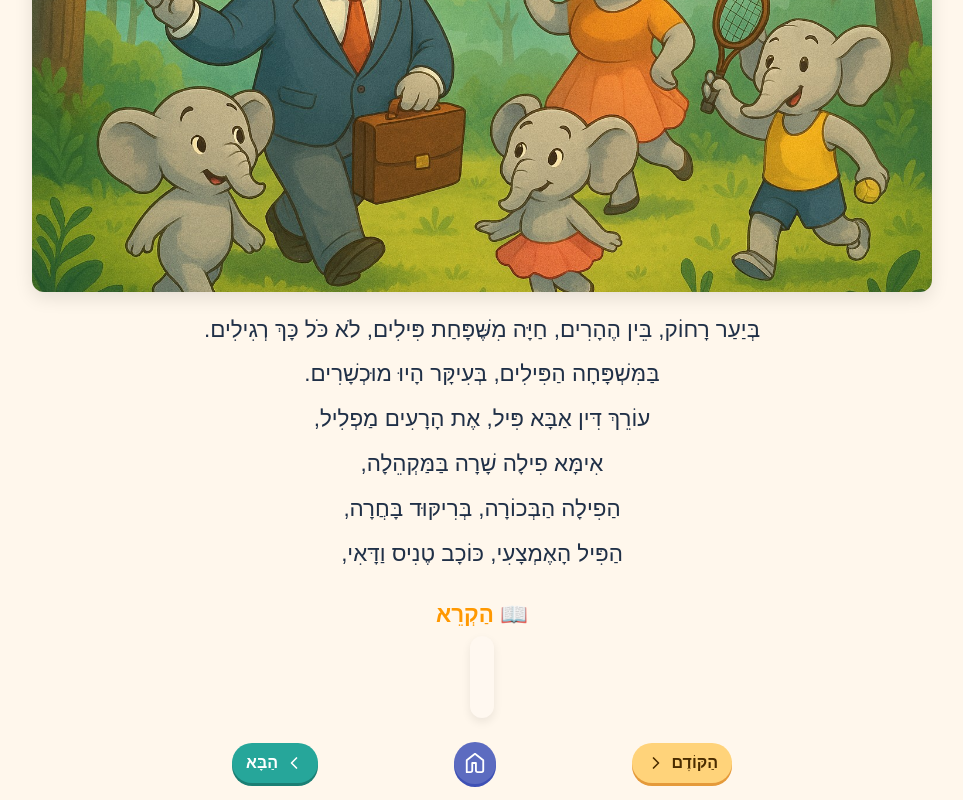
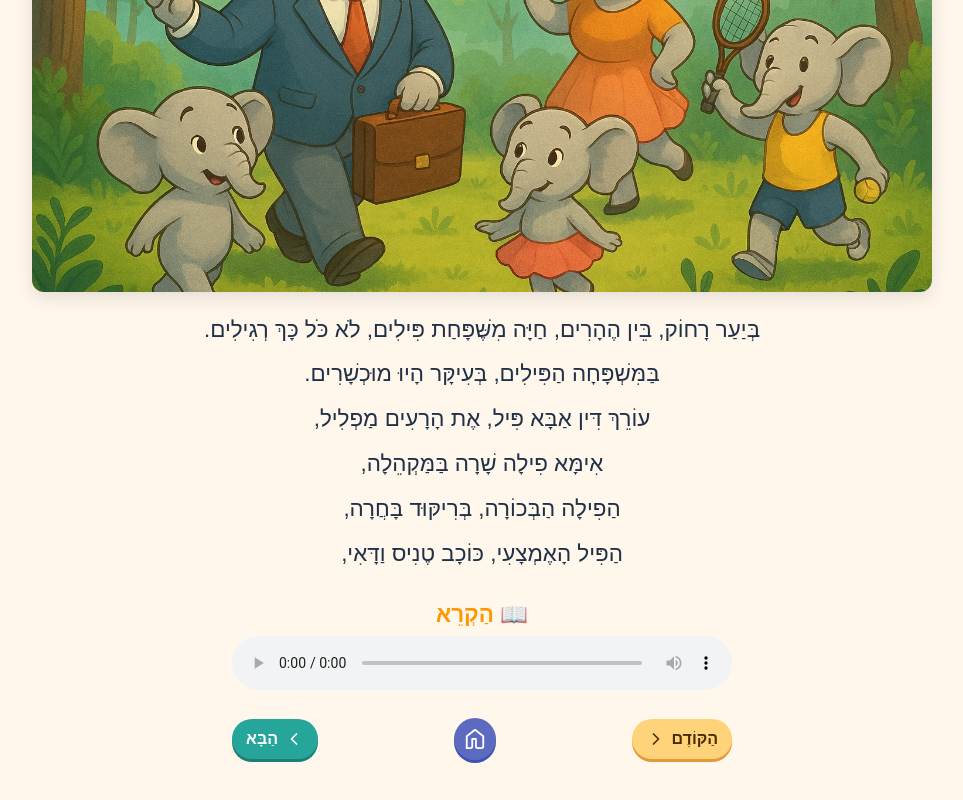
Before and after one commit to MMel25/storybook, a Next.js app: page /page1 in a window 1280 px wide. Shown: the part 363-1163 px from the top of the page, without its empty margins (158-1121 px from the left). After the commit the page ends 1139 px from the top, so only its background shows below. Built offline with nearby package versions, Linux system fonts and the light colour scheme.

Commit message:
Update page1.tsx

```diff
--- a/pages/page1.tsx
+++ b/pages/page1.tsx
@@ -53,7 +53,7 @@ export default function Page1() {
 הַפִּיל הָאֶמְצָעִי, כּוֹכָב טֶנִיס וַדָּאִי,`}
       </div>
 
-      {/* כותרת לנגן */}
+      {/* כותרת לנגן + הנגן המובנה */}
       <h3
         style={{
           fontSize: "1.4rem",
@@ -65,27 +65,6 @@ export default function Page1() {
         📖 הַקְרֵא
       </h3>
 
-      {/* נגן עם שדרוגים עדינים */}
-      <div
-        style={{
-          display: "inline-block",
-          background: "#fff8f0",
-          padding: "12px",
-          borderRadius: "12px",
-          boxShadow: "0 4px 10px rgba(0,0,0,0.08)",
-          transition: "transform 0.2s ease, box-shadow 0.2s ease",
-        }}
-        onMouseEnter={(e) => {
-          (e.currentTarget as HTMLDivElement).style.transform = "scale(1.02)";
-          (e.currentTarget as HTMLDivElement).style.boxShadow =
-            "0 6px 14px rgba(0,0,0,0.12)";
-        }}
-        onMouseLeave={(e) => {
-          (e.currentTarget as HTMLDivElement).style.transform = "scale(1)";
-          (e.currentTarget as HTMLDivElement).style.boxShadow =
-            "0 4px 10px rgba(0,0,0,0.08)";
-        }}
-      >
       <audio
         src="/audio/page1.wav"
         preload="auto"
@@ -93,10 +72,9 @@ export default function Page1() {
         style={{
           width: "100%",
           maxWidth: "500px",
-            accentColor: "#ff9800",
+          accentColor: "#ff9800", // צבע הפקדים
         }}
       />
-      </div>
 
       {/* ניווט */}
       <div
@@ -109,7 +87,7 @@ export default function Page1() {
           alignItems: "center",
         }}
       >
-        {/* הקודם */}
+        {/* הקודם – חץ ימינה */}
         <Link
           href="/"
           style={{
@@ -153,7 +131,7 @@ export default function Page1() {
           </svg>
         </Link>
 
-        {/* הבא */}
+        {/* הבא – חץ שמאלה */}
         <Link
           href="/page2"
           style={{
```
Lines whose indentation alone changed are shown as unchanged.
